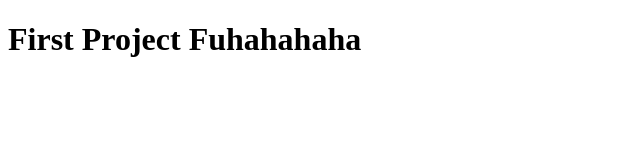
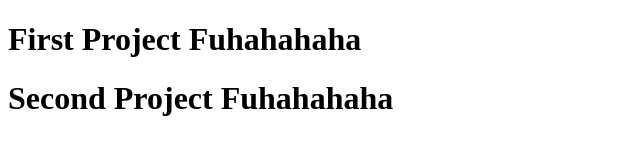
Before and after one commit to yiseo08/FirstProject, a plain HTML site: page index.html in a window 1280 px wide. Shown: the whole page, without its empty margins (0-640 px from the left). Drawn offline with Linux system fonts and the light colour scheme.

Commit message:
Second commit

```diff
--- a/index.html
+++ b/index.html
@@ -9,6 +9,7 @@
 </head>
 <body>
     <h1>First Project Fuhahahaha</h1>
+    <h1>Second Project Fuhahahaha</h1>
     <script src="./main.js"></script>
 </body>
 </html>
```
